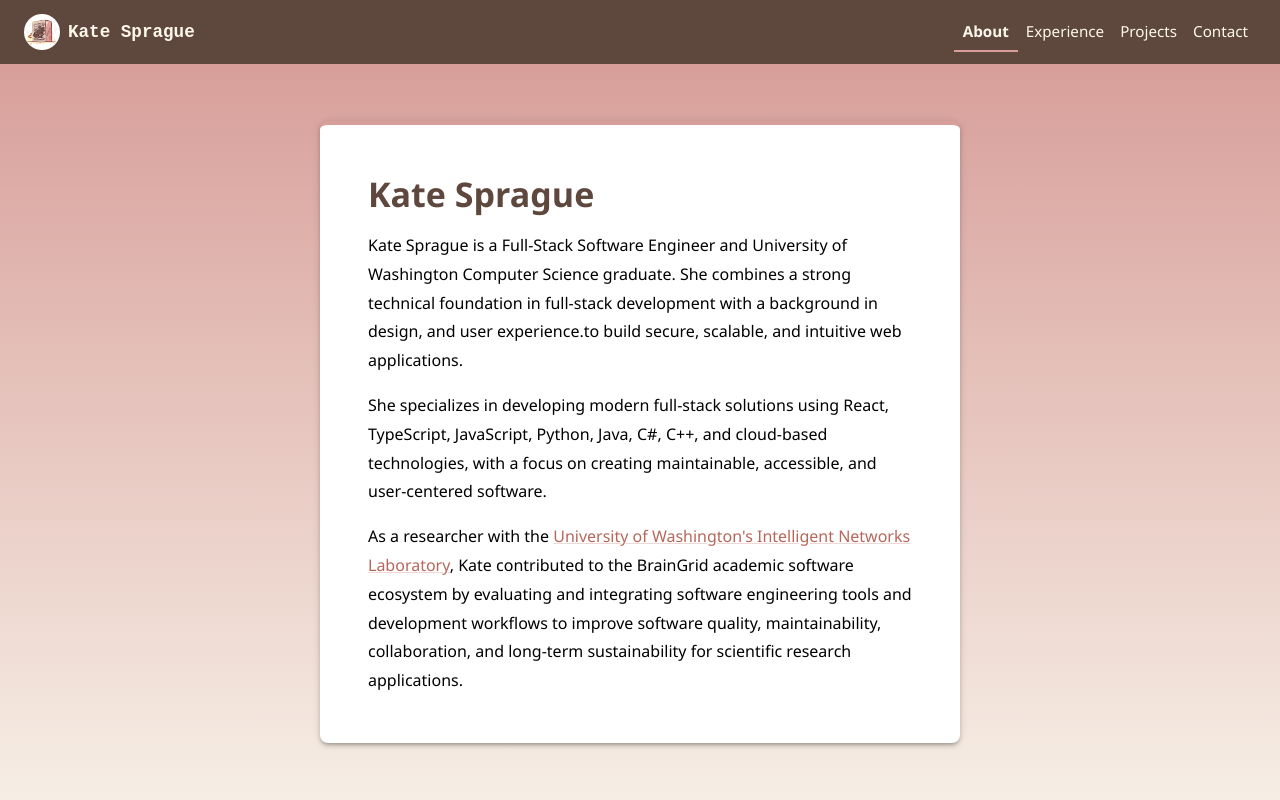
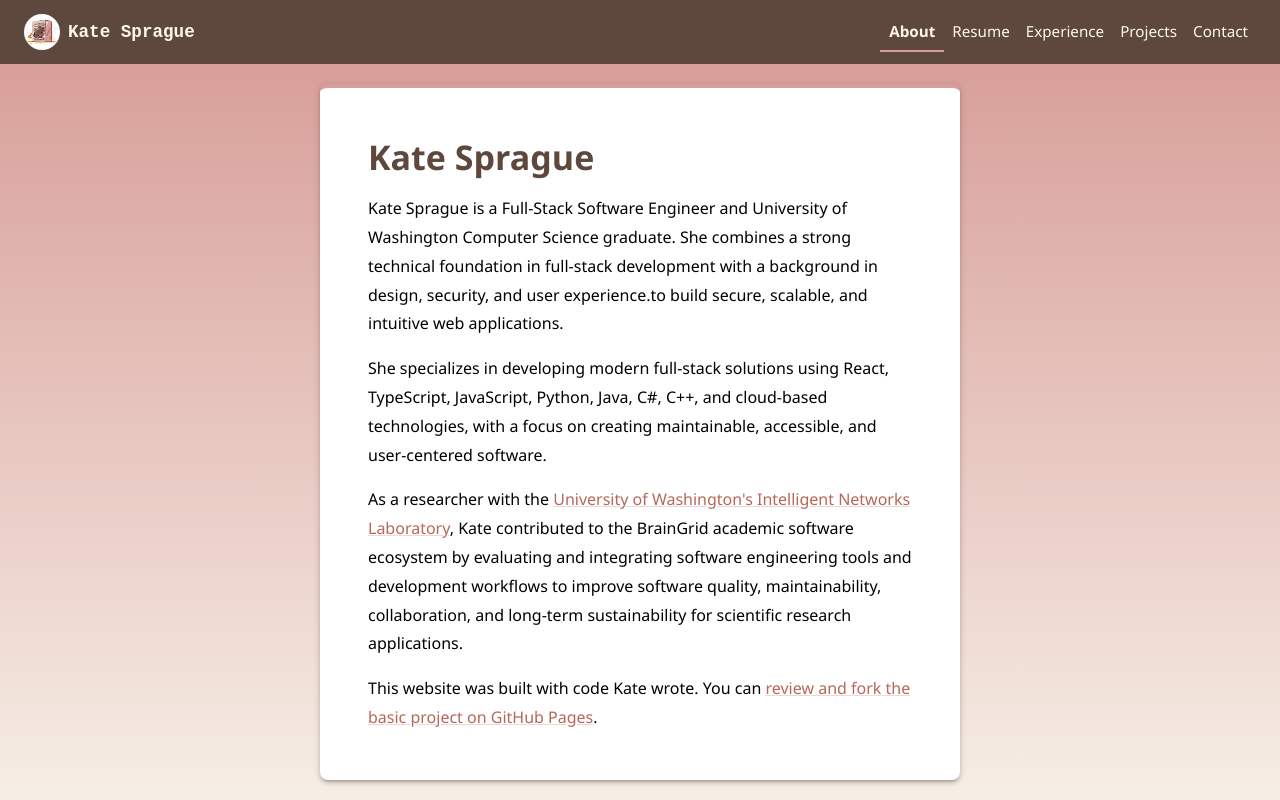
Before and after one commit to kate-codes/gitsite, a React (Vite) app: page /#/ in a window 1280 px wide. Both pictures are taken after a click on the button "About". Built offline with nearby package versions, Linux system fonts and the light colour scheme.

Commit message:
Adding temp resume section, updated about, and contact section, a few other small refinements.

```diff
--- a/src/App.tsx
+++ b/src/App.tsx
@@ -1,36 +1,48 @@
 import React, { useState } from 'react';
-import { Box, ThemeProvider, IconButton } from '@mui/material';
-import HelpOutlineIcon from '@mui/icons-material/HelpOutline';
+import { Box, ThemeProvider } from '@mui/material';
 import HelloWorldCard from './components/HelloWorldCard';
-import PaletteView from './components/PaletteView';
 import NavBar from './components/NavBar';
 import AboutSection from './components/AboutSection';
+import ResumeSection from './components/ResumeSection';
+import ContactSection from './components/ContactSection';
 import { useHelloWorldClick } from './hooks/useHelloWorldClick';
 import { theme } from './theme/theme';
 import { GRADIENT_PRIMARY, GRADIENT_SECONDARY } from './constants';
-import { palette } from './theme/palette';
 import './styles/App.css';
 
 const App: React.FC = () => {
   const { handleClick } = useHelloWorldClick();
-  const [showPalette, setShowPalette] = useState(false);
   const [activeSection, setActiveSection] = useState('');
 
   const handleNavClick = (section: string) => {
     setActiveSection((prev) => (prev === section ? '' : section));
-    setShowPalette(false);
+  };
+
+  const handleHomeClick = () => {
+    setActiveSection('');
   };
 
   const renderMainContent = () => {
-    if (activeSection === 'About') { return <AboutSection />; }
-    if (showPalette) { return <PaletteView onBack={() => setShowPalette(false)} />; }
+    if (activeSection === 'About') {
+      return <AboutSection />;
+    }
+    if (activeSection === 'Resume') {
+      return <ResumeSection />;
+    }
+    if (activeSection === 'Contact') {
+      return <ContactSection />;
+    }
     return <HelloWorldCard onButtonClick={handleClick} />;
   };
 
   return (
     <ThemeProvider theme={theme}>
       <Box sx={{ display: 'flex', flexDirection: 'column', minHeight: '100vh' }}>
-        <NavBar onNavClick={handleNavClick} activeSection={activeSection} />
+        <NavBar
+          onNavClick={handleNavClick}
+          onHomeClick={handleHomeClick}
+          activeSection={activeSection}
+        />
         <Box
           sx={{
             display: 'flex',
@@ -41,30 +53,7 @@ const App: React.FC = () => {
             padding: 2,
           }}
         >
-          <Box
-            sx={{
-              position: 'relative',
-              width: '100%',
-              maxWidth: 640,
-              display: 'flex',
-              justifyContent: 'center',
-            }}
-          >
-            {!showPalette && activeSection === '' && (
-              <Box sx={{ position: 'absolute', top: 16, right: 16, zIndex: 2 }}>
-                <IconButton
-                  onClick={() => setShowPalette(true)}
-                  aria-label='Open palette view'
-                  sx={{
-                    backgroundColor: palette.colors.rosyTaupe.hex,
-                    color: palette.colors.black.hex,
-                    '&:hover': { backgroundColor: palette.colors.rosyTaupe.hex },
-                  }}
-                >
-                  <HelpOutlineIcon />
-                </IconButton>
-              </Box>
-            )}
+          <Box sx={{ width: '100%', display: 'flex', justifyContent: 'center' }}>
             {renderMainContent()}
           </Box>
         </Box>
--- a/src/components/AboutSection.tsx
+++ b/src/components/AboutSection.tsx
@@ -3,26 +3,37 @@ import { Paper, Typography, Link } from '@mui/material';
 import { DISPLAY_NAME, ABOUT_BIO } from '../constants';
 import { palette } from '../theme/palette';
 
-const UW_LAB_NAME = "University of Washington's Intelligent Networks Laboratory";
-const UW_LAB_URL = 'https://depts.washington.edu/biocomp/people.html';
+const INLINE_LINKS = new Map<string, string>([
+  [
+    "University of Washington's Intelligent Networks Laboratory",
+    'https://depts.washington.edu/biocomp/people.html',
+  ],
+  ['review and fork the basic project on GitHub Pages', 'https://github.com/kate-codes/gitsite'],
+]);
 
-const renderParagraph = (text: string) => {
-  const idx = text.indexOf(UW_LAB_NAME);
-  if (idx === -1) { return text; }
-  return (
-    <>
-      {text.slice(0, idx)}
-      <Link
-        href={UW_LAB_URL}
-        target='_blank'
-        rel='noopener noreferrer'
-        sx={{ color: palette.colors.terracottaClay.hex }}
-      >
-        {UW_LAB_NAME}
-      </Link>
-      {text.slice(idx + UW_LAB_NAME.length)}
-    </>
-  );
+const renderParagraph = (raw: string): React.ReactNode => {
+  let parts: React.ReactNode[] = [raw];
+  for (const [text, url] of INLINE_LINKS) {
+    parts = parts.flatMap((part) => {
+      if (typeof part !== 'string') { return [part]; }
+      const idx = part.indexOf(text);
+      if (idx === -1) { return [part]; }
+      return [
+        part.slice(0, idx),
+        <Link
+          key={url}
+          href={url}
+          target='_blank'
+          rel='noopener noreferrer'
+          sx={{ color: palette.colors.terracottaClay.hex }}
+        >
+          {text}
+        </Link>,
+        part.slice(idx + text.length),
+      ];
+    });
+  }
+  return <>{parts}</>;
 };
 
 const AboutSection: React.FC = () => {
--- /dev/null
+++ b/src/components/ContactSection.tsx
@@ -0,0 +1,91 @@
+import React from 'react';
+import { Box, Divider, Link, Paper, Typography } from '@mui/material';
+import LinkedInIcon from '@mui/icons-material/LinkedIn';
+import EmailIcon from '@mui/icons-material/Email';
+import {
+  CONTACT_EMAIL_URL,
+  CONTACT_INQUIRY_URL,
+  CONTACT_LINKEDIN_URL,
+  DISPLAY_NAME,
+} from '../constants';
+import { palette } from '../theme/palette';
+
+const CONTACT_LINKS = new Map<string, { url: string; icon: React.ReactNode; label: string }>([
+  [
+    'General Inquiries',
+    { url: CONTACT_INQUIRY_URL, icon: <EmailIcon fontSize='small' />, label: 'Open inquiry form' },
+  ],
+  [
+    'Email',
+    { url: CONTACT_EMAIL_URL, icon: <EmailIcon fontSize='small' />, label: 'Send an email' },
+  ],
+  [
+    'LinkedIn',
+    {
+      url: CONTACT_LINKEDIN_URL,
+      icon: <LinkedInIcon fontSize='small' />,
+      label: 'View LinkedIn profile',
+    },
+  ],
+]);
+
+const ContactSection: React.FC = () => {
+  return (
+    <Paper
+      elevation={3}
+      sx={{
+        padding: { xs: 4, sm: 6 },
+        maxWidth: 520,
+        width: '100%',
+        borderRadius: 2,
+        borderTop: `4px solid ${palette.colors.rosyTaupe.hex}`,
+      }}
+    >
+      <Typography
+        variant='h4'
+        component='h2'
+        sx={{ color: palette.colors.ashBrown.hex, fontWeight: 700, marginBottom: 1 }}
+      >
+        Contact
+      </Typography>
+      <Typography variant='body2' sx={{ color: palette.colors.smokyRose.hex, marginBottom: 3 }}>
+        Get in touch with {DISPLAY_NAME}
+      </Typography>
+
+      <Divider sx={{ mb: 3, borderColor: palette.colors.rosyTaupe.hex }} />
+
+      <Box sx={{ display: 'flex', flexDirection: 'column', gap: 2 }}>
+        {Array.from(CONTACT_LINKS.entries()).map(([name, { url, icon, label }]) =>
+          url ? (
+            <Link
+              key={name}
+              href={url}
+              target='_blank'
+              rel='noopener noreferrer'
+              aria-label={label}
+              underline='none'
+              sx={{
+                display: 'flex',
+                alignItems: 'center',
+                gap: 1.5,
+                padding: 2,
+                borderRadius: 1,
+                border: `1px solid ${palette.colors.rosyTaupe.hex}`,
+                color: palette.colors.ashBrown.hex,
+                transition: 'background-color 0.2s',
+                '&:hover': { backgroundColor: `${palette.colors.rosyTaupe.hex}20` },
+              }}
+            >
+              {icon}
+              <Typography variant='body1' fontWeight={500}>
+                {name}
+              </Typography>
+            </Link>
+          ) : null
+        )}
+      </Box>
+    </Paper>
+  );
+};
+
+export default ContactSection;
--- a/src/components/NavBar.tsx
+++ b/src/components/NavBar.tsx
@@ -6,9 +6,9 @@ import { DISPLAY_NAME } from '../constants';
 import { NavBarProps } from '../types';
 import '../styles/NavBar.css';
 
-const NAV_ITEMS = ['About', 'Experience', 'Projects', 'Contact'];
+const NAV_ITEMS = ['About', 'Resume', 'Experience', 'Projects', 'Contact'];
 
-const NavBar: React.FC<NavBarProps> = ({ onNavClick, activeSection }) => {
+const NavBar: React.FC<NavBarProps> = ({ onNavClick, onHomeClick, activeSection }) => {
   const nameRef = useRef<HTMLSpanElement>(null);
 
   useLayoutEffect(() => {
@@ -25,8 +25,18 @@ const NavBar: React.FC<NavBarProps> = ({ onNavClick, activeSection }) => {
   return (
     <AppBar position='static' elevation={2} sx={{ backgroundColor: palette.colors.ashBrown.hex }}>
       <Toolbar>
-        <Avatar src={githubLogo} alt='Home' sx={{ width: 36, height: 36, cursor: 'pointer' }} />
-        <span ref={nameRef} className='typewriter-name'>
+        <Avatar
+          src={githubLogo}
+          alt='Home'
+          onClick={onHomeClick}
+          sx={{ width: 36, height: 36, cursor: 'pointer' }}
+        />
+        <span
+          ref={nameRef}
+          className='typewriter-name'
+          onClick={onHomeClick}
+          style={{ cursor: 'pointer' }}
+        >
           {DISPLAY_NAME}
         </span>
         <Box sx={{ flexGrow: 1 }} />
--- /dev/null
+++ b/src/components/ResumeSection.tsx
@@ -0,0 +1,56 @@
+import React from 'react';
+import { Box, Divider, Paper, Typography } from '@mui/material';
+import { DISPLAY_NAME, RESUME_AVAILABILITY, RESUME_HEADLINE, RESUME_TAGLINE } from '../constants';
+import { palette } from '../theme/palette';
+
+const ResumeSection: React.FC = () => {
+  return (
+    <Paper
+      elevation={3}
+      sx={{
+        padding: { xs: 4, sm: 6 },
+        maxWidth: 800,
+        width: '100%',
+        borderRadius: 2,
+        borderTop: `4px solid ${palette.colors.rosyTaupe.hex}`,
+      }}
+    >
+      <Typography
+        variant='h4'
+        component='h1'
+        sx={{ color: palette.colors.ashBrown.hex, fontWeight: 700 }}
+      >
+        {DISPLAY_NAME}
+      </Typography>
+
+      <Typography
+        variant='subtitle1'
+        sx={{ color: palette.colors.terracottaClay.hex, fontWeight: 600, mt: 0.5 }}
+      >
+        {RESUME_HEADLINE}
+      </Typography>
+
+      <Typography variant='body2' sx={{ color: palette.colors.smokyRose.hex, mt: 0.5 }}>
+        {RESUME_AVAILABILITY}
+      </Typography>
+
+      <Divider sx={{ my: 2, borderColor: palette.colors.rosyTaupe.hex }} />
+
+      <Box
+        sx={{
+          borderLeft: `3px solid ${palette.colors.rosyTaupe.hex}`,
+          pl: 2,
+        }}
+      >
+        <Typography
+          variant='body1'
+          sx={{ color: palette.colors.black.hex, fontStyle: 'italic', lineHeight: 1.8 }}
+        >
+          {RESUME_TAGLINE}
+        </Typography>
+      </Box>
+    </Paper>
+  );
+};
+
+export default ResumeSection;
--- a/src/constants/index.ts
+++ b/src/constants/index.ts
@@ -5,17 +5,24 @@ export const DISPLAY_NAME = 'Kate Sprague';
 export const APP_TITLE = 'Kate Sprague - Portfolio';
 export const APP_GREETING = 'Welcome to my portfolio! 👋';
 export const APP_BUTTON_TEXT = 'Click Me!';
-export const APP_DESCRIPTION = 'Welcome to my GitHub Pages website.';
+export const APP_DESCRIPTION = 'Welcome to my GitHub Pages Portfolio.';
 export const APP_SUBTEXT =
   'This is a React app with TypeScript and Material UI hosted on GitHub Pages.';
-export const APP_HELP_TEXT =
-  "Click the help icon in the upper right to explore the site's palette.";
-
 export const ABOUT_BIO = [
-  'Kate Sprague is a Full-Stack Software Engineer and University of Washington Computer Science graduate. She combines a strong technical foundation in full-stack development with a background in design, and user experience.to build secure, scalable, and intuitive web applications.',
+  'Kate Sprague is a Full-Stack Software Engineer and University of Washington Computer Science graduate. She combines a strong technical foundation in full-stack development with a background in design, security, and user experience.to build secure, scalable, and intuitive web applications.',
   'She specializes in developing modern full-stack solutions using React, TypeScript, JavaScript, Python, Java, C#, C++, and cloud-based technologies, with a focus on creating maintainable, accessible, and user-centered software.',
   "As a researcher with the University of Washington's Intelligent Networks Laboratory, Kate contributed to the BrainGrid academic software ecosystem by evaluating and integrating software engineering tools and development workflows to improve software quality, maintainability, collaboration, and long-term sustainability for scientific research applications.",
+  'This website was built with code Kate wrote. You can review and fork the basic project on GitHub Pages.',
 ];
+
+export const CONTACT_INQUIRY_URL = '';
+export const CONTACT_EMAIL_URL = 'mailto:kcodes.sde@gmail.com';
+export const CONTACT_LINKEDIN_URL = 'https://www.linkedin.com/in/kate-codes/';
+
+export const RESUME_HEADLINE = 'Product Engineer | Full Stack | AI Systems | Human-Centered Design';
+export const RESUME_AVAILABILITY =
+  'Local to Seattle, Available for Hybrid, Relocation, or Remote Work';
+export const RESUME_TAGLINE = 'Building software that users love and teams can scale with.';
 
 export const GRADIENT_PRIMARY = palette.colors.rosyTaupe.hex;
 export const GRADIENT_SECONDARY = palette.colors.linen.hex;
--- a/src/types/index.ts
+++ b/src/types/index.ts
@@ -9,5 +9,6 @@ export interface PaletteViewProps {
 
 export interface NavBarProps {
   onNavClick: (section: string) => void;
+  onHomeClick: () => void;
   activeSection: string;
 }
```
Also changed, not shown: src/components/HelloWorldCard.tsx (+2 -11 lines), src/components/PaletteView.tsx (+23 -5 lines).
